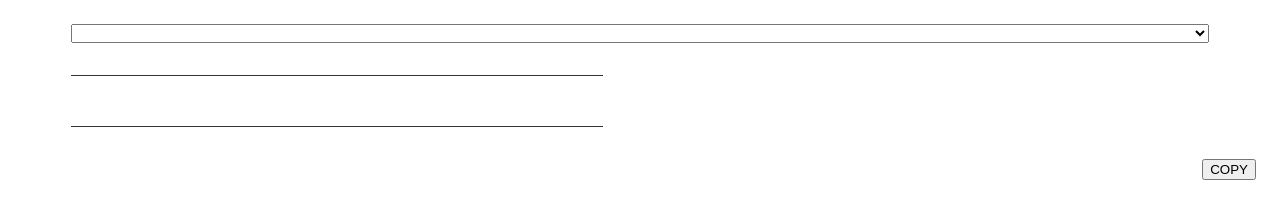
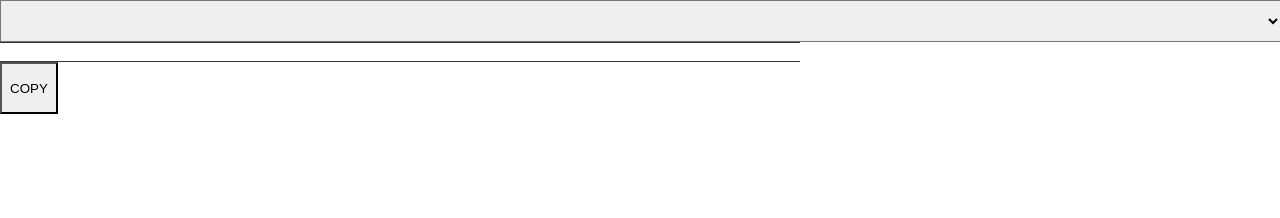
Before and after one commit to wildskyf/TextareaCache, a browser extension: page panel.html in a window 1280 px wide. Drawn offline with Linux system fonts and the light colour scheme.

Commit message:
change style only

```diff
--- a/panel.html
+++ b/panel.html
@@ -4,26 +4,41 @@
         <meta charset="UTF-8"/>
         <title>Save your cache</title>
         <style>
+            body {
+                margin: 0;
+                height: auto;
+                overflow: hidden;
+                padding: 0;
+            }
 			#cache_seletor {
-				margin: 1rem 5%;
+			    border-radius: 0;
+			    box-sizing: content-box;
+                height: 2rem;
+				margin: 0;
+                padding: .25rem 5%;
 				width: 90%;
 			}
 			#show_cache {
 				border-top: 1px solid #343434;
 				border-bottom: 1px solid #343434;
-				margin: 1rem 5%;
-				max-height: 300px;
-				max-width: 500px;
+			    box-sizing: content-box;
+				margin: 0;
+				max-height: 400px;
+				max-width: 800px;
 				overflow: auto;
-				padding: 1rem;
 			}
 			#show_cache textarea {
-				min-height: 5rem;
+				min-height: 200px;
+				min-width: 300px;
 				width: 100%;
 			}
 			#copy_btn {
-				float: right;
-				margin: 1rem;
+			    box-sizing: content-box;
+			    border-radius: 0;
+                cursor: pointer;
+				float: left;
+                height: 2rem;
+                padding: .5rem;
 			}
 		</style>
         <script src="panel.js"></script>
```
